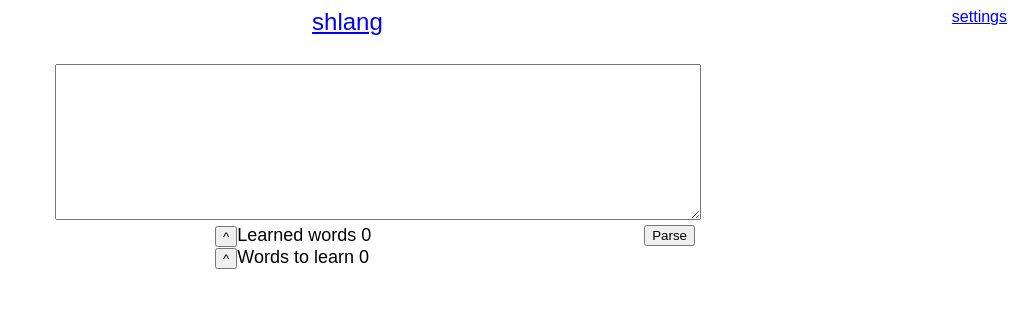
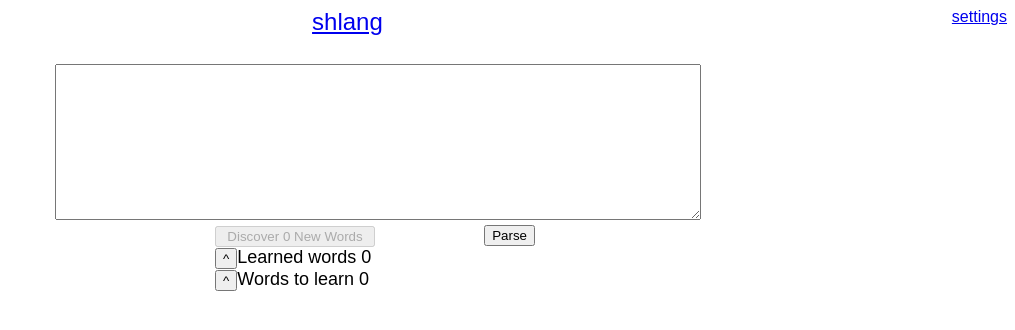
Before and after one commit to svonidze/shlang-web, a React (Create React App) app: page / in a window 1280 px wide. Shown: the top 330 px of the page, without its empty margins (265-1280 px from the left). Built offline with nearby package versions, Linux system fonts and the light colour scheme; the HTML template or start-up script is replaced by a standard one.

Commit message:
added simple interaction to go through words
fixed vulnerability with package 'merge'

```diff
--- a/src/actions/index.tsx
+++ b/src/actions/index.tsx
@@ -3,6 +3,16 @@ import { IParsedWord } from '../models/ParsingResult';
 
 export interface MarkWordToLearn {
     type: constants.TOGGLE_WORD_TO_LEARN,
+    word: IParsedWord
+}
+
+export interface MarkWordToRepeat {
+    type: constants.MARK_WORD_TO_REPEAT,
+    word: IParsedWord
+}
+
+export interface MarkWordAsIncorect {
+    type: constants.MARK_WORD_AS_INCORECT,
     word: IParsedWord
 }
 
@@ -17,12 +27,47 @@ export interface ParseText {
     text: string
 }
 
-export type WordAction = MarkWordToLearn | PressKeyOnWord | ParseText;
+export interface StartWordDiscovery {
+    type: constants.START_WORD_DISCOVERY,
+}
+
+export interface StopWordDiscovery {
+    type: constants.STOP_WORD_DISCOVERY,
+}
+
+export interface DiscoverNextWord {
+    type: constants.DISCOVER_NEXT_WORD,
+    nextIndex: number
+}
+
+export type WordAction =
+      MarkWordToLearn
+    | MarkWordToRepeat
+    | MarkWordAsIncorect
+    | PressKeyOnWord
+    | ParseText
+    | StartWordDiscovery
+    | StopWordDiscovery
+    | DiscoverNextWord;
 export type WordsAction = ParseText;
 
-export function togglekWordToLearn(word: IParsedWord): MarkWordToLearn {
+export function toggleWordToLearn(word: IParsedWord): MarkWordToLearn {
     return {
         type: constants.TOGGLE_WORD_TO_LEARN,
+        word: word
+    }
+}
+
+export function onMarkWordToRepeat(word: IParsedWord): MarkWordToRepeat {
+    return {
+        type: constants.MARK_WORD_TO_REPEAT,
+        word: word
+    }
+}
+
+export function onMarkWordAsIncorect(word: IParsedWord): MarkWordAsIncorect {
+    return {
+        type: constants.MARK_WORD_AS_INCORECT,
         word: word
     }
 }
@@ -41,3 +86,22 @@ export function parseText(text: string): ParseText {
         text: text
     }
 }
+
+export function startWordDiscovery(): StartWordDiscovery {
+    return {
+        type: constants.START_WORD_DISCOVERY,
+    }
+}
+
+export function stopWordDiscovery(): StopWordDiscovery {
+    return {
+        type: constants.STOP_WORD_DISCOVERY,
+    }
+}
+
+export function discoverNextWord(nextIndex: number): DiscoverNextWord {
+    return {
+        type: constants.DISCOVER_NEXT_WORD,
+        nextIndex: nextIndex
+    }
+}
--- a/src/components/Board.tsx
+++ b/src/components/Board.tsx
@@ -3,11 +3,16 @@ import * as React from "react";
 import { IWord } from '../models/Word';
 import { WordBoard } from '../components/WordBoard';
 import { IParsingResult, IParsingContext, IParsedWord } from "../models/ParsingResult";
+import { WordDiscovery } from "./WordDiscovery";
+import { isNullOrUndefined } from "util";
 
 export interface IState extends IParsingResult {
+    wordDiscoveryRunning?: boolean;
+    currentWordIndex?: number;
 }
 
-export interface IProps extends IParsingResult {
+export interface IProps extends IState {
+
 }
 
 export interface IOwnProps extends IParsingContext {
@@ -16,11 +21,17 @@ export interface IOwnProps extends IParsingContext {
 export interface IActionProps {
     parseText: (text: string) => void;
 
-    toggleWordToLearn: (word: IWord) => void;
-    pressKeyOnWord: (word: IParsedWord, event: React.KeyboardEvent) => void;
+    onToggleToLearn: (word: IWord) => void;
+    onMarkWordToRepeat: (word: IWord) => void;
+    onMarkWordAsIncorect: (word: IWord) => void;
+    onPressKeyOn: (word: IParsedWord, event: React.KeyboardEvent) => void;
+
+    onDiscoverNextWord: (nextIndex: number) => void;
+    startWordDiscovery: () => void;
+    stopWordDiscovery: () => void;
 }
 
-export class Board extends React.Component<IProps & IActionProps, IState> {
+export class Board extends React.Component<IProps & IActionProps> {
     text: string;
 
     constructor(props: IProps & IActionProps) {
@@ -45,44 +56,88 @@ export class Board extends React.Component<IProps & IActionProps, IState> {
             }
         }
 
-        function compare<T>(a: T, b: T, getValue: (x: T) => any): number {
-            const aValue = getValue(a);
-            const bValue = getValue(b);
-
-            if (aValue > bValue) return +1;
-            if (aValue < bValue) return -1;
-            return 0;
-        }
+        const filterWords = (toLearn: boolean) =>
+            this.props.words.filter(w => w.toLearn === toLearn);
 
         const sortWords = (toLearn: boolean) =>
-            this.props.words.filter(w => w.toLearn === toLearn)
+            filterWords(toLearn)
                 .sort((a, b) =>
                     compare(b, a, x => x.count)
                     || compare(a, b, x => x.value));
 
-        const createWordBoard = (title: string, toLearn: boolean) =>
+        const unkownWords = sortWords(true);
+
+        if (this.props.wordDiscoveryRunning) {
+            if (isNullOrUndefined(this.props.currentWordIndex)) {
+                throw new Error('currentWordIndex is not specified');
+            }
+
+            const index = this.props.currentWordIndex;
+            const word = unkownWords[index];
+            return <WordDiscovery
+                totalWordNumber={unkownWords.length}
+                currentWord={word}
+                nextWord={unkownWords[index + 1]}
+                prevWord={unkownWords[index - 1]}
+                onExit={this.props.stopWordDiscovery}
+                onNextWord={() => this.props.onDiscoverNextWord(index + 1)}
+                onPrevWord={() => this.props.onDiscoverNextWord(index - 1)}
+                onPressKeyOnWord={e => this.props.onPressKeyOn(word, e)}
+                onToggleWordToLearn={() => this.props.onToggleToLearn(word)}
+                onMarkWordToRepeat={() => this.props.onMarkWordToRepeat(word)}
+                onMarkWordAsIncorect={() => this.props.onMarkWordAsIncorect(word)}
+            >
+            </WordDiscovery>;
+        }
+
+        const newWordBoard = (_: { title: string, toLearn: boolean, focused: boolean }) =>
             <WordBoard
-                title={title}
-                words={sortWords(toLearn)}
-                collapsed={!toLearn}
-                toggleWordToLearn={this.props.toggleWordToLearn}
-                pressKeyOnWord={this.props.pressKeyOnWord} />;
+                title={_.title}
+                focused={_.focused}
+                words={_.toLearn ? unkownWords : sortWords(_.toLearn)}
+                collapsed={!_.toLearn}
+                toggleWordToLearn={this.props.onToggleToLearn}
+                pressKeyOnWord={this.props.onPressKeyOn} />;
+        const DiscoverNewWordsButton = () =>
+            <button
+                disabled={unkownWords.length == 0}
+                className="center"
+                onClick={this.props.startWordDiscovery}>
+                Discover {unkownWords.length} New Words
+            </button>;
 
-        return (
+        return <div className="center">
+            <textarea className="center full-width" rows={10} defaultValue={defaultText} onChange={e => this.text = e.target.value} />
+            <br />
             <div className="center">
-                <textarea className="center full-width" rows={10} defaultValue={defaultText} onChange={e => this.text = e.target.value} />
-                <br/>
                 <button className="right" onClick={() => this.props.parseText(this.text)}>Parse</button>
-                {this.props.url &&
-                    <section>
-                        <a href={this.props.url}>Source page</a>
-                    </section>
-                }
-                <div className="center">
-                    {createWordBoard('Learned words', false)}
-                    {createWordBoard('Words to learn', true)}
-                </div>
+                {DiscoverNewWordsButton()}
             </div>
-        );
+            {this.props.url &&
+                <section>
+                    <a href={this.props.url}>Source page</a>
+                </section>
+            }
+            <div className="center">
+                {newWordBoard({
+                    title: 'Learned words',
+                    toLearn: false,
+                    focused: false })}
+                {newWordBoard({
+                    title: 'Words to learn',
+                    toLearn: true,
+                    focused: true })}
+            </div>
+        </div>;
     }
 }
+
+
+function compare<T>(a: T, b: T, getValue: (x: T) => any): number {
+    const aValue = getValue(a);
+    const bValue = getValue(b);
+
+    if (aValue > bValue) return +1;
+    if (aValue < bValue) return -1;
+    return 0;
+}
--- a/src/components/Word.tsx
+++ b/src/components/Word.tsx
@@ -3,31 +3,41 @@ import { IParsedWord } from "../models/ParsingResult";
 
 export interface IProps {
     word: IParsedWord;
+    focused?: boolean;
 }
 
 export interface IActionProps {
-    onToggleToLearn?: () => void;
-    onKey?: (event: React.KeyboardEvent) => void;
+    onToggleWordToLearn?: () => void;
+    onPressKeyOnWord: (event: React.KeyboardEvent) => void;
 }
 
 export function Word(props: IProps & IActionProps) {
-    //console.log('Word', props);
-    let w = props.word;
+    let { word, focused } = props;
 
-    return (
-        <div>
-            <input type="checkbox" checked={!w.toLearn} onChange={props.onToggleToLearn} onKeyUp={props.onKey} />
-            <label>{w.count} </label>
-            {
-                w.editable
-                    ? <input type="text" value={w.value} onKeyUp={props.onKey} />
-                    : <label>{w.value}</label>
-            }
-            {
-                w.repeatNextTimes > 0
-                    ? <label> REPEAT {w.repeatNextTimes} TIMES</label>
-                    : null
-            }
-        </div>
-    );
+    if (!word) {
+        return <label>NO WORD</label>;
+    }
+
+    const checkbox = <input
+        type="checkbox"
+        autoFocus={focused}
+        checked={!word.toLearn}
+        onChange={props.onToggleWordToLearn} />;
+
+    const textValue = word.editable
+        ? <input type="text"
+            value={word.value}
+            onKeyUp={props.onPressKeyOnWord} />
+        : <label>{word.value}</label>;
+
+    const repeatNextTimes = word.repeatNextTimes > 0
+        ? <label> REPEAT {word.repeatNextTimes} TIMES</label>
+        : null;
+
+    return <div onKeyUp={props.onPressKeyOnWord}>
+        {checkbox}
+        <label>{word.count} </label>
+        {textValue}
+        {repeatNextTimes}
+    </div>;
 }
--- /dev/null
+++ b/src/components/WordDiscovery.tsx
@@ -0,0 +1,51 @@
+import * as React from "react";
+import { IParsedWord } from 'src/models/ParsingResult';
+import { IActionProps, Word } from "./Word";
+
+export interface IProps {
+    nextWord: IParsedWord | undefined;
+    currentWord: IParsedWord;
+    prevWord: IParsedWord | undefined;
+    totalWordNumber: number;
+
+    onNextWord: () => void;
+    onPrevWord: () => void;
+
+    onToggleWordToLearn: () => void;
+    onMarkWordToRepeat: () => void;
+    onMarkWordAsIncorect: () => void;
+
+    onExit: () => void;
+}
+
+export function WordDiscovery(props: IProps & IActionProps) {
+    const { prevWord, currentWord, nextWord } = props;
+
+    return <div className="center">
+        <div>
+            <button className="right" onClick={() => { props.onExit(); }}>Exit</button>
+            <div className="center" >
+                <button className="center" onClick={props.onMarkWordAsIncorect}>Mark as Incorect</button>
+                <button className="center" onClick={props.onMarkWordToRepeat}>To Repeat</button>
+            </div>
+        </div>
+        <div className="center">
+            <h6 className="center">{prevWord ? prevWord.value : 'start'}</h6>
+
+            <div className="center">
+                <Word
+                    focused={true}
+                    onPressKeyOnWord={props.onPressKeyOnWord}
+                    onToggleWordToLearn={props.onToggleWordToLearn}
+                    word={currentWord}>
+                </Word>
+            </div>
+
+            <button className="left" disabled={!prevWord} onClick={props.onPrevWord}>Prev</button>
+            <button className="right" disabled={!nextWord} onClick={props.onNextWord}>Next</button>
+
+            <h5 className="center">{nextWord ? nextWord.value : 'end'}</h5>
+        </div>
+
+    </div>;
+}
--- a/src/constants/index.tsx
+++ b/src/constants/index.tsx
@@ -3,6 +3,12 @@ export const APPLICATION_NAME = 'shlang';
 // This const/type pattern allows us to use TypeScript's string literal types in an easily accessible and refactorable way.
 export const TOGGLE_WORD_TO_LEARN = 'TOGGLE_WORD_TO_LEARN';
 export type TOGGLE_WORD_TO_LEARN = typeof TOGGLE_WORD_TO_LEARN;
+
+export const MARK_WORD_TO_REPEAT = 'MARK_WORD_TO_REPEAT';
+export type MARK_WORD_TO_REPEAT = typeof MARK_WORD_TO_REPEAT;
+
+export const MARK_WORD_AS_INCORECT = 'MARK_WORD_AS_INCORECT';
+export type MARK_WORD_AS_INCORECT = typeof MARK_WORD_AS_INCORECT;
 
 export const PRESS_KEY_ON_WORD = 'PRESS_KEY_ON_WORD';
 export type PRESS_KEY_ON_WORD = typeof PRESS_KEY_ON_WORD;
@@ -10,6 +16,16 @@ export type PRESS_KEY_ON_WORD = typeof PRESS_KEY_ON_WORD;
 export const PARSE_TEXT = 'PARSE_TEXT';
 export type PARSE_TEXT = typeof PARSE_TEXT;
 
+export const START_WORD_DISCOVERY = 'START_WORD_DISCOVERY';
+export type START_WORD_DISCOVERY = typeof START_WORD_DISCOVERY;
+
+export const STOP_WORD_DISCOVERY = 'STOP_WORD_DISCOVERY';
+export type STOP_WORD_DISCOVERY = typeof STOP_WORD_DISCOVERY;
+
+export const DISCOVER_NEXT_WORD = 'DISCOVER_NEXT_WORD';
+export type DISCOVER_NEXT_WORD = typeof DISCOVER_NEXT_WORD;
+
+
 export const BACKUP_FILE = {
     MIME_type: 'application/json;charset=utf-8;',
     name: 'shlang-user-data-backup.json'
--- a/src/containers/Board.tsx
+++ b/src/containers/Board.tsx
@@ -4,12 +4,13 @@ import * as actions from '../actions';
 import { IProps, IState, IActionProps, IOwnProps, Board } from '../components/Board'
 import { connect } from "react-redux";
 import { IParsedWord } from "../models/ParsingResult";
+import { Key } from "ts-keycode-enum";
 
 function mapStateToProps(state: IState, ownProps: IOwnProps): IProps {
     console.log('mapStateToProps', ownProps, state)
 
     return {
-        words: state.words,
+        ...state,
         text: state.text || ownProps.text,
         url: state.url || ownProps.url,
     }
@@ -21,15 +22,31 @@ function mapDispatchToProps(dispatch: Dispatch<actions.WordAction>): IActionProp
             console.log('mapDispatchToProps', 'parseText');
             dispatch(actions.parseText(text));
         },
-        toggleWordToLearn: (word: IParsedWord) => {
-            console.log('mapDispatchToProps', 'togglekWordToLearn');
-            dispatch(actions.togglekWordToLearn(word));
-
+        onToggleToLearn: (word: IParsedWord) => {
+            console.log('mapDispatchToProps', 'toggleWordToLearn');
+            dispatch(actions.toggleWordToLearn(word));
         },
-        pressKeyOnWord: (word: IParsedWord, event: React.KeyboardEvent) => {
-            console.log('mapDispatchToProps', 'pressKeyOnWord');
+        onMarkWordToRepeat: (word: IParsedWord) => {
+            console.log('mapDispatchToProps', 'onMarkWordToRepeat');
+            dispatch(actions.onMarkWordToRepeat(word));
+        },
+        onMarkWordAsIncorect: (word: IParsedWord) => {
+            console.log('mapDispatchToProps', 'onMarkWordAsIncorect');
+            dispatch(actions.onMarkWordAsIncorect(word));
+        },
+        onPressKeyOn: (word: IParsedWord, event: React.KeyboardEvent) => {
+            console.log('mapDispatchToProps', 'pressKeyOnWord', Key[event.keyCode]);
             dispatch(actions.pressKeyOnWord(word, event));
-        }
+        },
+        startWordDiscovery: () => {
+            dispatch(actions.startWordDiscovery());
+        },
+        stopWordDiscovery: () => {
+            dispatch(actions.stopWordDiscovery());
+        },
+        onDiscoverNextWord: (nextIndex: number) => {
+            dispatch(actions.discoverNextWord(nextIndex));
+        },
     }
 }
 export default connect<IProps, IActionProps, IOwnProps>(mapStateToProps, mapDispatchToProps)(Board);
--- a/src/reducers/index.tsx
+++ b/src/reducers/index.tsx
@@ -1,6 +1,8 @@
+import { Key } from 'ts-keycode-enum';
+
 import { IState } from '../components/Board';
 import { WordAction } from '../actions';
-import { TOGGLE_WORD_TO_LEARN, PRESS_KEY_ON_WORD, PARSE_TEXT } from '../constants/index';
+import { TOGGLE_WORD_TO_LEARN, PRESS_KEY_ON_WORD, PARSE_TEXT, START_WORD_DISCOVERY, STOP_WORD_DISCOVERY, DISCOVER_NEXT_WORD } from '../constants/index';
 import { parseInput } from '../services/Input'
 import { VocabularyLocalStorage } from '../services/VocabularyLocalStorage';
 import { IParsedWord } from '../models/ParsingResult';
@@ -11,16 +13,7 @@ export function word(state: IState, action: WordAction): IState {
 
     switch (action.type) {
         case TOGGLE_WORD_TO_LEARN: {
-            let word = { ...action.word };
-            if (word.toLearn) {
-                if (word.repeatNextTimes > 0) {
-                    word.repeatNextTimes--;
-                }
-            }
-            word.toLearn = !word.toLearn;
-            wordStorage.addOrUpdate(word);
-            let words = replaceOldWithNewWord(state.words, word);
-            return { words: words };
+            return toggleWordToLearn(action.word, wordStorage, state);
         }
         case PARSE_TEXT: {
             const parsingResult = parseInput(action.text, { ignoreOneLetterWords: true });
@@ -43,21 +36,21 @@ export function word(state: IState, action: WordAction): IState {
             return parsingResult;
         }
         case PRESS_KEY_ON_WORD: {
-            {
-                const event = action.event;
-                if (!event.ctrlKey) {
-                    return state;
-                }
+            const event = action.event;
+            if (!event.ctrlKey) {
+                return state;
+            }
 
-                let word = { ...action.word };
-                // Enter
-                if (event.keyCode === 13) {
+            let word = { ...action.word };
+            const keyCode: Key = event.keyCode;
+            switch (keyCode) {
+                case Key.Enter: {
                     word.editable = !word.editable;
                     let words = replaceOldWithNewWord(state.words, word);
                     return { words: words };
                 }
-                // up arrow
-                if (event.keyCode === 38) {
+                case Key.Numpad8:
+                case Key.UpArrow: {
                     word.toLearn = false;
 
                     if (!word.repeatNextTimes) {
@@ -69,15 +62,64 @@ export function word(state: IState, action: WordAction): IState {
                     let words = replaceOldWithNewWord(state.words, word);
                     return { words: words };
                 }
+                case Key.Numpad2:
+                case Key.DownArrow: {
+                    return toggleWordToLearn(action.word, wordStorage, state);
+                }
+                case Key.Numpad6:
+                case Key.RightArrow: {
+                    return discoverNextWord(state.currentWordIndex! + 1);
+                }
+                case Key.Numpad4:
+                case Key.LeftArrow: {
+                    return discoverNextWord(state.currentWordIndex! - 1);
+                }
+                default: {
+                    console.warn(`Key ${keyCode} not supported`);
+                }
+
             }
             return state;
         }
+        case START_WORD_DISCOVERY: {
+            return { ...state, wordDiscoveryRunning: true, currentWordIndex: 0 };
+        }
+        case STOP_WORD_DISCOVERY: {
+            return { ...state, wordDiscoveryRunning: false };
+        }
+        case DISCOVER_NEXT_WORD: {
+            return discoverNextWord(action.nextIndex);
+        }
         default:
             {
-                console.warn('Action is not supported', action, state);
+                console.warn('Action is not handled', action, state);
                 return state;
             }
     }
+
+    function discoverNextWord(nextIndex: number) {
+        if (nextIndex >= state.words.length || nextIndex < 0) {
+            console.warn(`trying to move out of words range ${state.words.length}`, nextIndex);
+            return state;
+        }
+        return {
+            ...state,
+            currentWordIndex: nextIndex,
+        };
+    }
+}
+
+function toggleWordToLearn(sourceWord: IParsedWord, wordStorage: VocabularyLocalStorage, state: IState) {
+    let word = { ...sourceWord };
+    if (word.toLearn) {
+        if (word.repeatNextTimes > 0) {
+            word.repeatNextTimes--;
+        }
+    }
+    word.toLearn = !word.toLearn;
+    wordStorage.addOrUpdate(word);
+    let words = replaceOldWithNewWord(state.words, word);
+    return { ...state, words: words };
 }
 
 function replaceOldWithNewWord(source: IParsedWord[], word: IParsedWord) {
--- a/src/services/VocabularyLocalStorage.tsx
+++ b/src/services/VocabularyLocalStorage.tsx
@@ -20,7 +20,7 @@ export class VocabularyLocalStorage {
     }
 
     addOrUpdate(word: IUserWord): TransactionSummary {
-        this.log.info('addOrUpdate', word);
+        //this.log.info('addOrUpdate', word);
         return this.executeChange([word], w => this.upsert(w));
     }
 
@@ -36,12 +36,12 @@ export class VocabularyLocalStorage {
         if (word.repeatNextTimes && word.repeatNextTimes > 0) {
             json = JSON.stringify({ repeatNextTimes: word.repeatNextTimes });
         }
-        this.log.info('set', json);
+        //this.log.info('set', json);
         this.storage.setItem(word.value, json);
     }
 
     get(word: IWord): IUserWord {
-        this.log.info('get');
+        //this.log.info('get');
 
         const json = this.storage.getItem(word.value);
 
```
Also changed, not shown: package.json (+10 -3 lines), src/components/WordBoard.tsx (+5 -4 lines), src/components/integration/GoogleDrive.tsx (+5 -7 lines), 1 other file (tests, documents, lock files or other folders).
